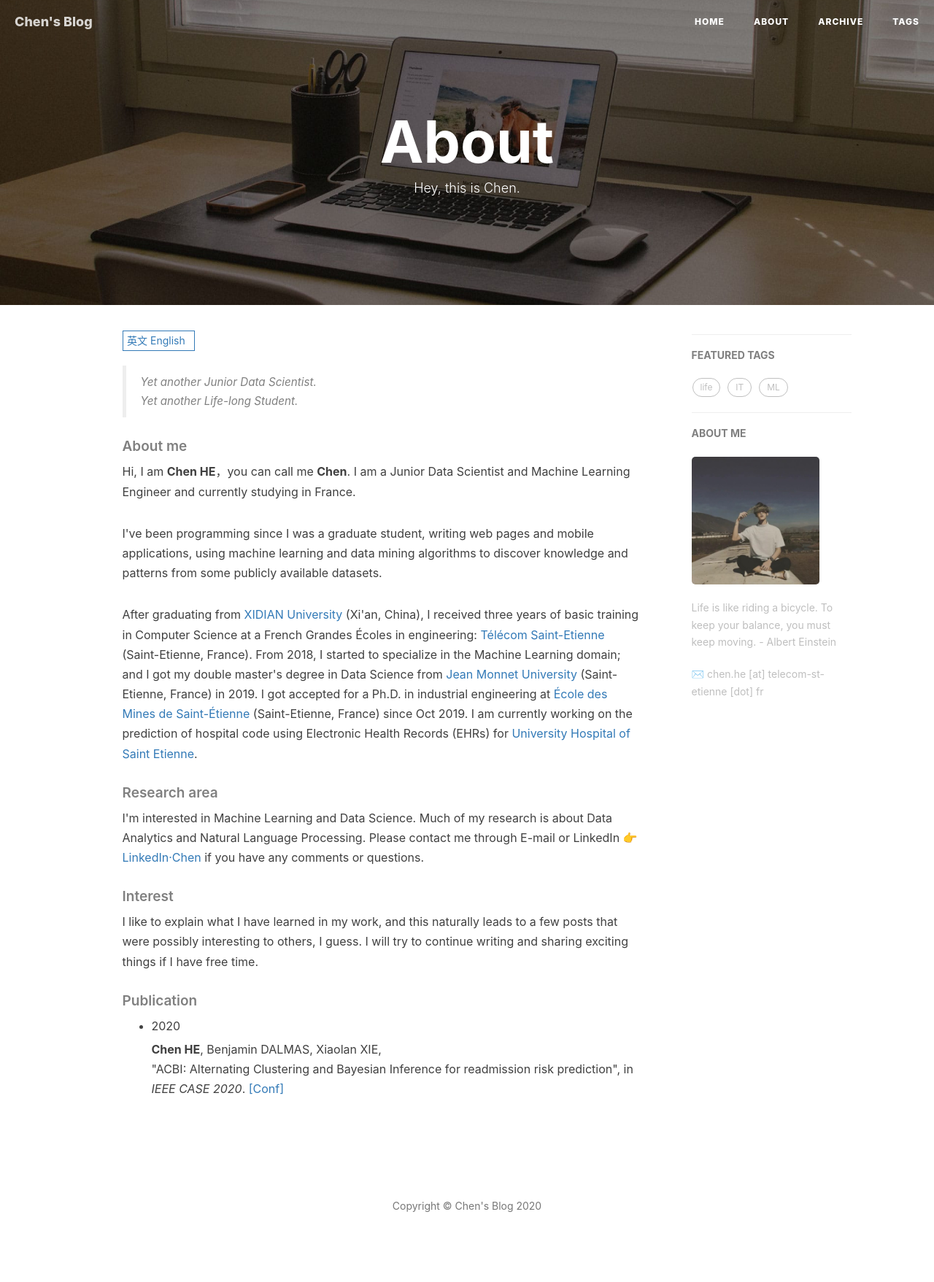
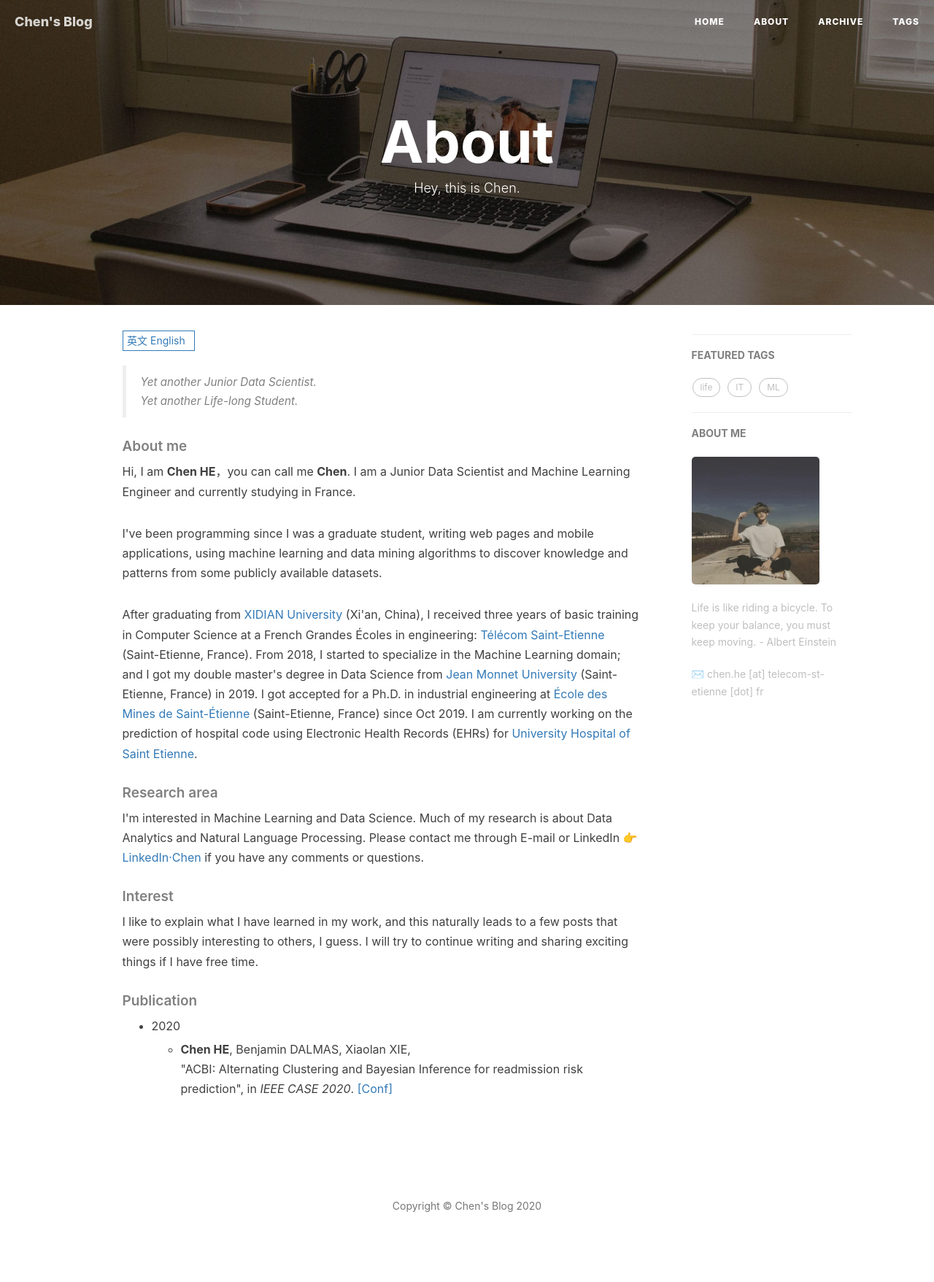
Before and after one commit to he-chen-95/he-chen-95.github.io, a Jekyll site: the page built from about.html, in a window 1280 px wide. Shown: the whole page at 73% size. Built offline with Jekyll 4.4.1, drawn with Linux system fonts in a browser that asks for light colours; nearby versions of some CDN libraries; comment, search, counter and statistics services are not loaded.

Commit message:
Update about.html

```diff
--- a/about.html
+++ b/about.html
@@ -69,9 +69,16 @@ header-img: "img/home-bg-o.jpg"
     <ul>
         <li>
             <p><span class="strong">2020</span></p>
-            <p><b>Chen HE</b>, Benjamin DALMAS, Xiaolan XIE, <br>
-            "ACBI: Alternating Clustering and Bayesian Inference for readmission risk prediction", in <i>IEEE CASE 2020</i>. <a href="https://www.imse.hku.hk/case2020/">[Conf]</a></p>
-       </li>
+	</li>
+	<!--2nd level-->
+	<li style="list-style-type:none">
+            <ul>
+                <li>
+		    <p><b>Chen HE</b>, Benjamin DALMAS, Xiaolan XIE, <br>
+                    "ACBI: Alternating Clustering and Bayesian Inference for readmission risk prediction", in <i>IEEE CASE 2020</i>. <a href="https://www.imse.hku.hk/case2020/">[Conf]</a></p>
+		</li>
+            </ul>
+        </li>
     </ul>
 
     <!--
```
